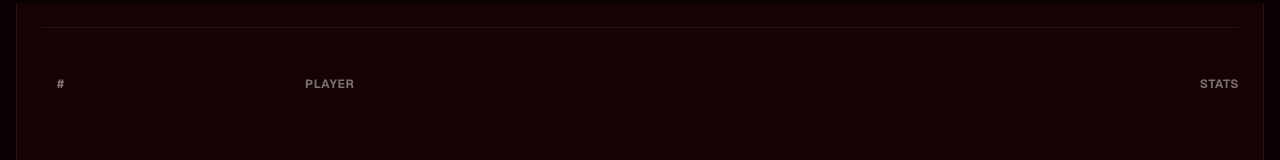
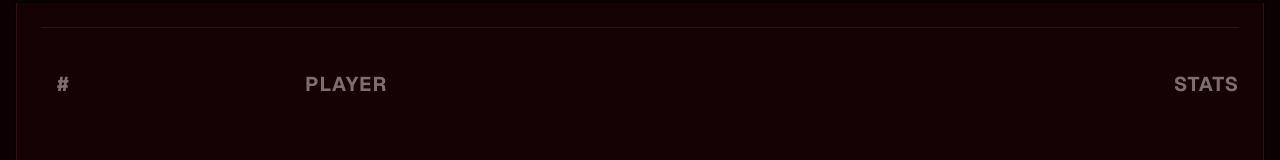
Before and after one commit to daban089/v0-leaderboard-website, a Next.js app: page / in a window 1280 px wide. Shown: the part 239-399 px from the top of the page. Built offline with nearby package versions, Linux system fonts and the light colour scheme.

Commit message:
feat: increase size of leaderboard table column headers
Make headers more prominent and readable.

#VERCEL_SKIP

Co-authored-by: null <248896145+daban089@users.noreply.github.com>

```diff
--- a/components/leaderboard-table.tsx
+++ b/components/leaderboard-table.tsx
@@ -274,11 +274,11 @@ export function LeaderboardTable({
         <CardHeader>
           <div className="flex items-center gap-6 pt-4 border-t border-border">
             <div className="h-[80px] w-[240px] flex-shrink-0 flex items-center">
-              <span className="text-xs font-bold text-muted-foreground uppercase tracking-wider ml-4">#</span>
+              <span className="text-xl font-bold text-muted-foreground uppercase tracking-wider ml-4">#</span>
             </div>
             <div className="flex flex-1 items-center justify-between gap-4">
-              <span className="text-xs font-bold text-muted-foreground uppercase tracking-wider">PLAYER</span>
-              <span className="text-xs font-bold text-muted-foreground uppercase tracking-wider">STATS</span>
+              <span className="text-xl font-bold text-muted-foreground uppercase tracking-wider">PLAYER</span>
+              <span className="text-xl font-bold text-muted-foreground uppercase tracking-wider">STATS</span>
             </div>
           </div>
         </CardHeader>
```
